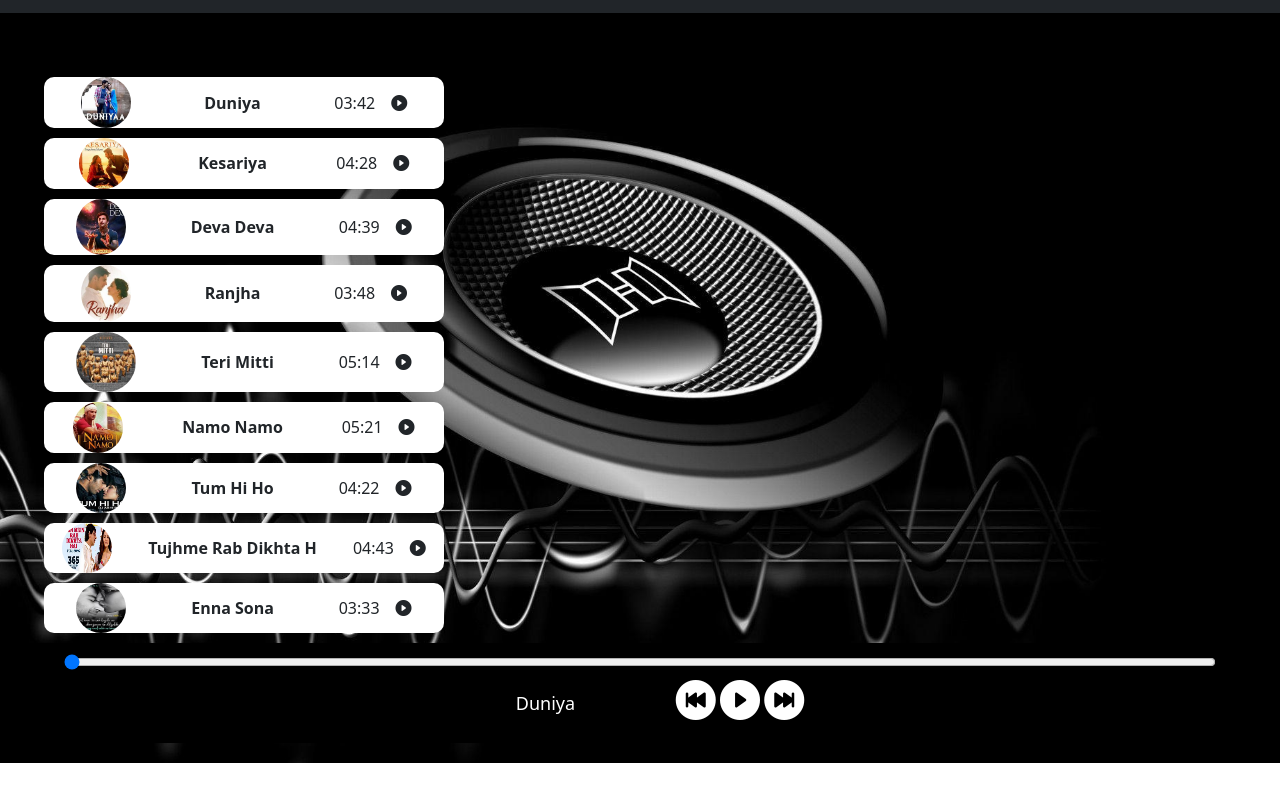
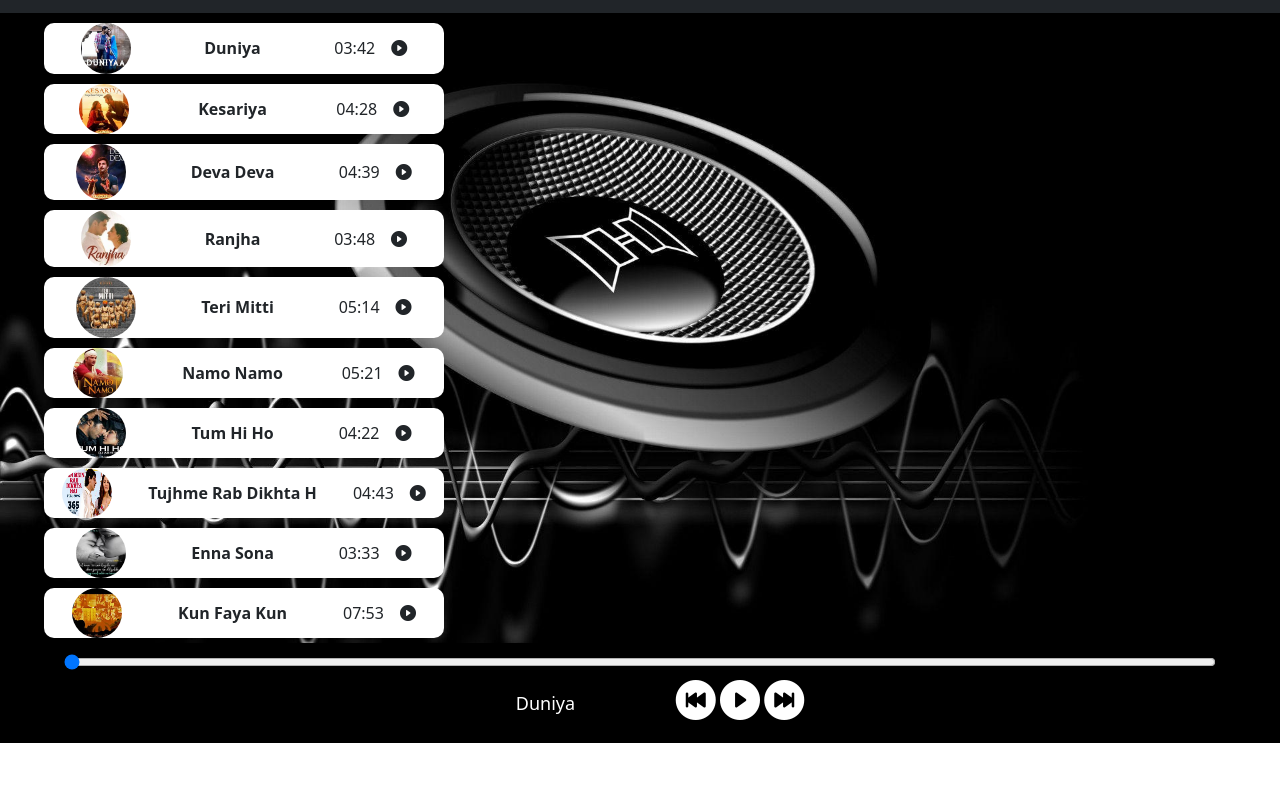
Before and after one commit to IUpmajain/music, a plain HTML site: page index.html in a window 1280 px wide. Shown: the part 57-858 px from the top of the page. After the commit the page ends 811 px from the top, so only its background shows below. Drawn offline with nearby package versions, Linux system fonts and the light colour scheme.

Commit message:
third commit

```diff
--- a/style.css
+++ b/style.css
@@ -4,8 +4,8 @@
     box-sizing: border-box;
 }
 .container-fluid{
-    width: 100%;
-    height: 750px;
+    /* width: 100%; */
+    /* height: 100vh; */
     display: flex;
     flex-direction: column;
     justify-content: center;
```
